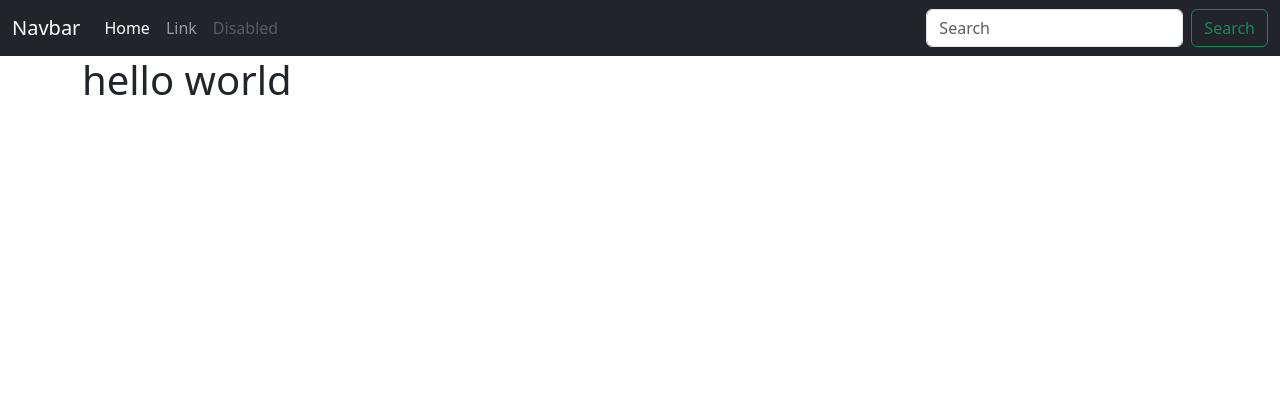
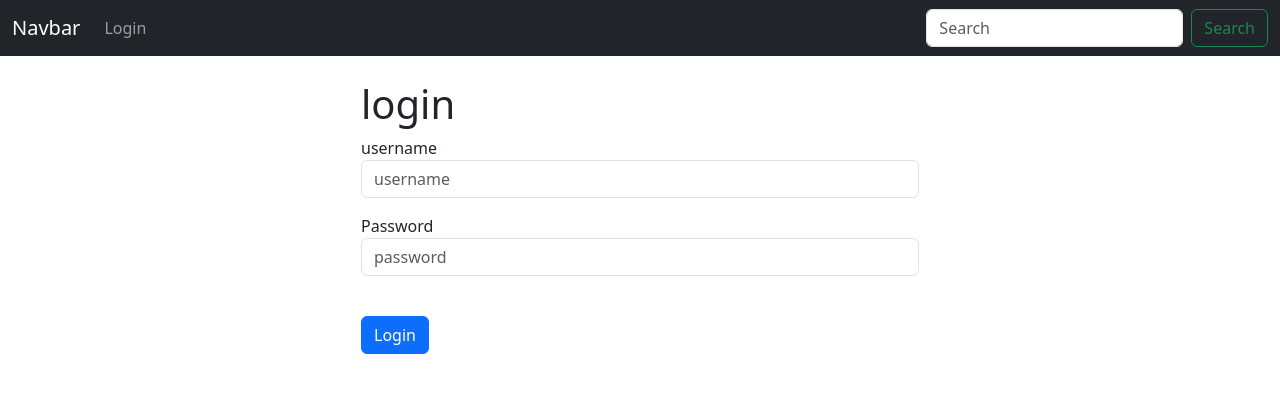
Before and after one commit to Anirudh-018/django_project, a Django app: page / in a window 1280 px wide. Shown: the top 393 px of the page. Run offline with Django 4.2, Linux system fonts and the light colour scheme.

Commit message:
completed login and logout functionality

```diff
--- a/jobapp/templates/base.html
+++ b/jobapp/templates/base.html
@@ -9,6 +9,16 @@
   <body>
     {% include "navbar.html" %}
     <div class='container'>
+      <br/>
+      {% if messages %}
+        {% for message in messages %}
+        <div class="alert alert-warning alert-dismissible fade show" role="alert">
+          {{message}}
+          <button type="button" class="btn-close" data-dismiss="alert" aria-label="Close">
+          </button>
+        </div>
+        {% endfor %}
+      {% endif %}
         {%block content%}
         {% endblock %}
     </div>
--- a/jobapp/templates/home.html
+++ b/jobapp/templates/home.html
@@ -1,4 +1,25 @@
 {% extends "base.html" %}
 {% block content %}
-<h1>hello world</h1>
+<div class='col-md-6 offset-md-3'>
+    {% if user.is_authenticated %}
+    <h1>hello world</h1>
+    {% else %}
+    <h1>login</h1>
+    <form method="POST" action="{% url 'home' %}">
+        <form>
+        {% csrf_token %}
+        <div class="mb-3">
+            <label>username</label>
+            <input type="text" class="form-control" name='username' , placeholder='username' required>
+        </div>
+        <div class="mb-3">
+            <label>Password</label>
+            <input type="password" class="form-control" name='password' , placeholder='password' required>
+        </div>
+        <br>
+        <button type="submit" class="btn btn-primary">Login</button>
+        </form>
+    </form>
+</div>
+{% endif %}
 {% endblock %}
--- a/jobapp/templates/navbar.html
+++ b/jobapp/templates/navbar.html
@@ -6,15 +6,15 @@
       </button>
       <div class="collapse navbar-collapse" id="navbarTogglerDemo02">
         <ul class="navbar-nav me-auto mb-2 mb-lg-0">
+          {% if user.is_authenticated %}
           <li class="nav-item">
-            <a class="nav-link active" aria-current="page" href="#">Home</a>
+            <a class="nav-link" href="{% url "logout" %}">Logout</a>
           </li>
+          {% else %}
           <li class="nav-item">
-            <a class="nav-link" href="#">Link</a>
+            <a class="nav-link" href="{% url "home" %}">Login</a>
           </li>
-          <li class="nav-item">
-            <a class="nav-link disabled" aria-disabled="true">Disabled</a>
-          </li>
+          {% endif %}
         </ul>
         <form class="d-flex" role="search">
           <input class="form-control me-2" type="search" placeholder="Search" aria-label="Search">
--- a/jobapp/urls.py
+++ b/jobapp/urls.py
@@ -1,5 +1,7 @@
 from django.urls import path
 from . import views
 urlpatterns=[
-    path('',views.home,name='home')
+    path('',views.home,name='home'),
+    # path('login/',views.login_users,name='login'),
+    path('logout/',views.logout_users,name='logout')
 ]
--- a/jobapp/views.py
+++ b/jobapp/views.py
@@ -1,5 +1,25 @@
-from django.shortcuts import render
-
+from django.shortcuts import render,redirect
+from django.contrib.auth import authenticate,login,logout
+from django.contrib import messages
 # Create your views here.
 def home(request):
-    return render(request,'home.html',{})
+    if request.method =='POST':
+        username=request.POST['username']
+        password=request.POST['password']
+        user=authenticate(request,username=username,password=password)
+        print(user)
+        if user is not None:
+            login(request,user)
+            messages.success(request,"Logged in succesfully")
+            return redirect('home')
+        else:
+            messages.success(request,'Error logging in')
+            return redirect('home')
+    else:
+        return render(request,'home.html',{})
+def login_users(request):
+    pass
+def logout_users(request):
+    logout(request)
+    messages.success(request,"Logged out")
+    return redirect('home')
```
